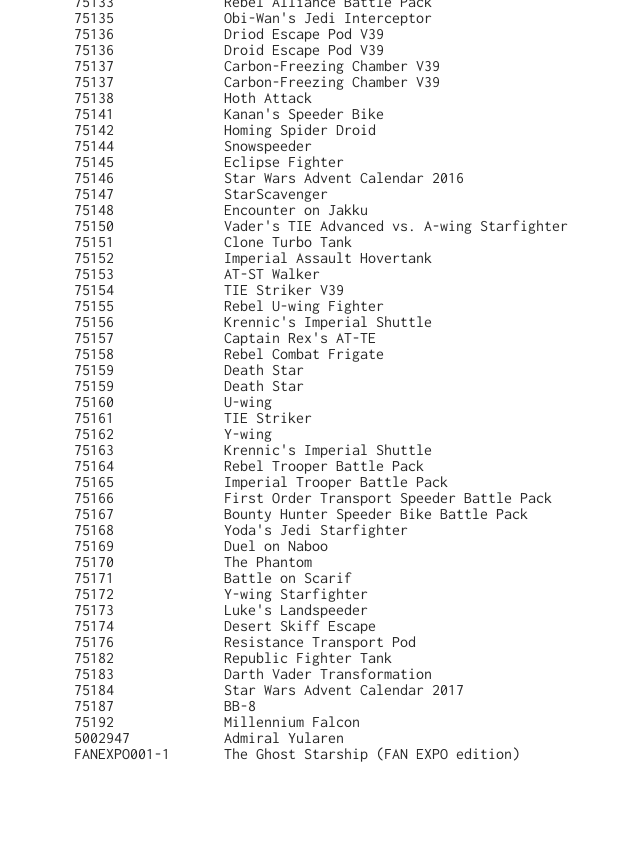
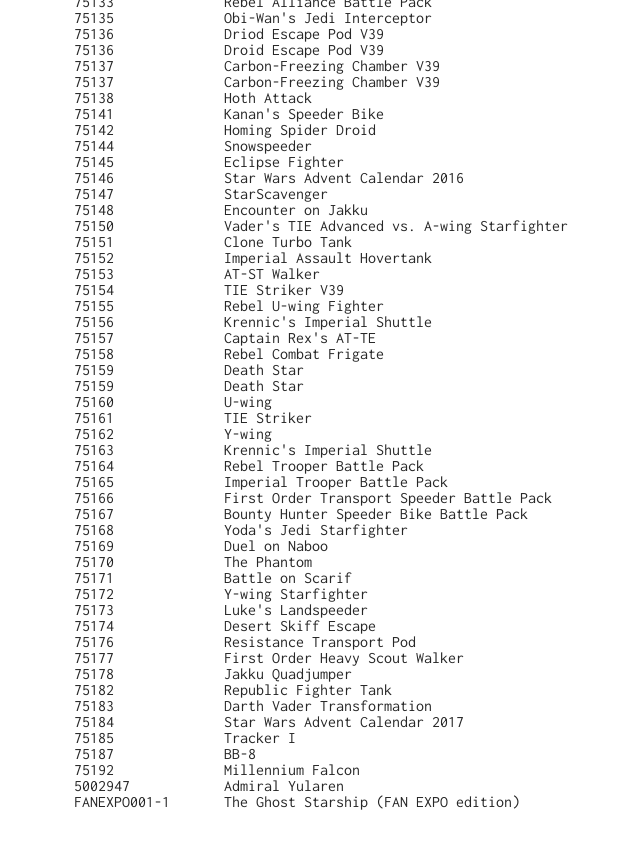
Before and after one commit to strattondev/strattonw.github.io, a Jekyll site: the page built from lego.html, in a window 1280 px wide and 900 px high, scrolled down 2104 px. Shown: the top 849 px of the window, without its empty margins (266-906 px from the left). Built offline with Jekyll 4.4.1, drawn with Linux system fonts in a browser that asks for light colours.

Commit message:
More sets because 2x VIP points

```diff
--- a/_data/lego.yml
+++ b/_data/lego.yml
@@ -481,6 +481,12 @@
 - id: 75176
   name: Resistance Transport Pod
 
+- id: 75177
+  name: First Order Heavy Scout Walker
+
+- id: 75178
+  name: Jakku Quadjumper
+
 - id: 75182
   name: Republic Fighter Tank
 
@@ -489,6 +495,9 @@
 
 - id: 75184
   name: Star Wars Advent Calendar 2017
+
+- id: 75185
+  name: Tracker I
 
 - id: 75187
   name: BB-8
```
